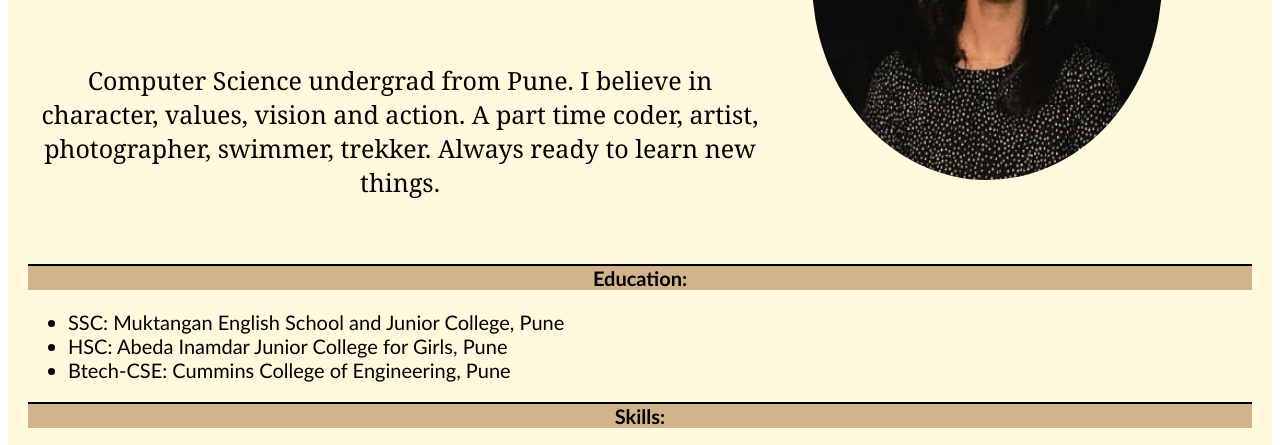
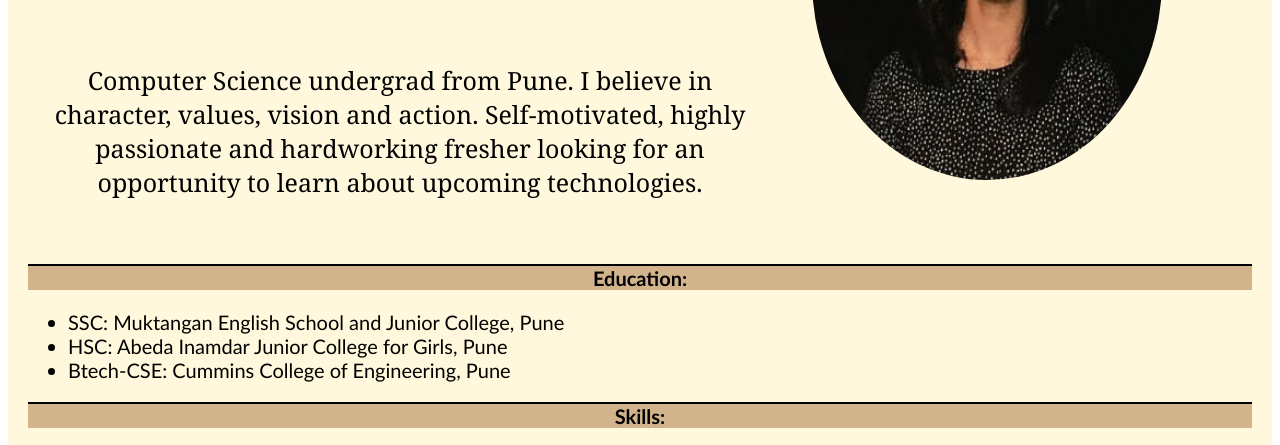
Before and after one commit to madhura127/webathon, a plain HTML site: page index.html in a window 1280 px wide. Shown: the part 309-754 px from the top of the page. Drawn offline with Linux system fonts and the light colour scheme.

Commit message:
Update index.html

```diff
--- a/index.html
+++ b/index.html
@@ -27,7 +27,7 @@
         <div><img src="madhura.jpeg"></div>
         <h1>HEY THERE!!!</h1>
         <h1>I'M<span> MADHURA PATIL</span></h1>
-      <p>Computer Science undergrad from Pune. I believe in character, values, vision and action. A part time coder, artist, photographer, swimmer, trekker. Always ready to learn new things.</p>
+      <p>Computer Science undergrad from Pune. I believe in character, values, vision and action. Self-motivated, highly passionate and hardworking fresher looking for an opportunity to learn about upcoming technologies.</p>
 
       </div>
 
```
